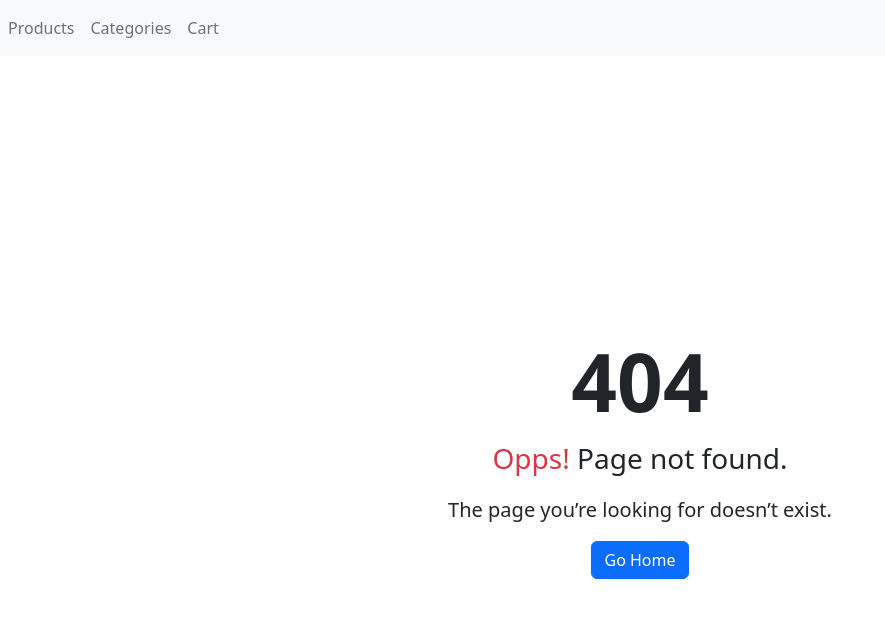
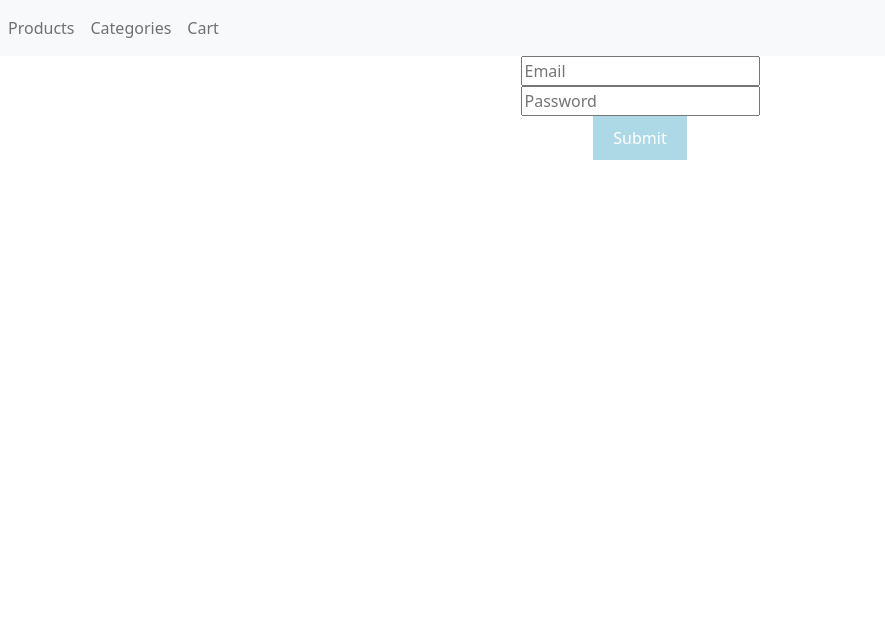
Before and after one commit to Knowledge-Streams-KS/react-e-commerce-maryam2497, a React (Create React App) app: page /loginForm in a window 1280 px wide. Before the commit this address had no page. Shown: the top 618 px of the page, without its empty margins (0-885 px from the left). Built offline with nearby package versions, Linux system fonts and the light colour scheme.

Commit message:
login page implemented

```diff
--- a/src/App.js
+++ b/src/App.js
@@ -13,7 +13,7 @@ import Checkout from './Pages/checkout/checkout';
 import UserDetailForm from './Pages/userDetailForm/userDetailForm';
 import OrderConfirmation from './Pages/orderConfirmation/orderConfirmation';
 import 'bootstrap/dist/css/bootstrap.min.css';
-import 'bootstrap/dist/js/bootstrap.min.js';
+import LoginForm from './Pages/loginForm/loginForm';
 
 function App() {
   return (
@@ -28,6 +28,7 @@ function App() {
           <Route path='userDetailForm' element={<UserDetailForm/>}></Route>
           <Route path='orderConfirmation' element={<OrderConfirmation/>}></Route>
           </Route>
+          <Route path='/loginForm' element={<LoginForm/>}></Route>
           <Route path='/' element={<Home/>}></Route>
           <Route path='/*' element={<Error/>}></Route>
         </Route></Routes>
--- a/src/Pages/home/home.jsx
+++ b/src/Pages/home/home.jsx
@@ -9,6 +9,9 @@ const Home = () => (
       <br/>
       <br/>
       <Link to="/categories">Categories</Link>
+      <br/>
+      <br/>
+      <Link to="/loginForm">Login</Link>
   </div>
 );
 
--- /dev/null
+++ b/src/Pages/loginForm/loginForm.jsx
@@ -0,0 +1,51 @@
+import React, { useState } from "react";
+import { Formik, Form, Field, ErrorMessage } from "formik";
+import * as Yup from "yup";
+
+const LoginForm = () => {
+  const [formData, setFormData] = useState({
+    email: "",
+    password: ""
+  });
+
+  const handleSubmit = values => {
+    setFormData(values);
+    console.log("Form data", formData);
+  };
+
+  const validationSchema = Yup.object().shape({
+    email: Yup.string()
+      .email("Invalid email address")
+      .required("Email is required"),
+    password: Yup.string()
+      .min(6, "Password must be at least 6 characters")
+      .required("Password is required")
+  });
+
+  return (
+    <Formik
+      initialValues={{
+        email: "",
+        password: ""
+      }}
+      onSubmit={handleSubmit}
+      validationSchema={validationSchema}
+    >
+      {({ isSubmitting }) => (
+        <Form>
+          <Field type="email" name="email" placeholder="Email" />
+          <ErrorMessage name="email" component="div" />
+          <br/>
+          <Field type="password" name="password" placeholder="Password" />
+          <ErrorMessage name="password" component="div" />
+          <br />
+          <button type="submit" disabled={isSubmitting}>
+            Submit
+          </button>
+        </Form>
+      )}
+    </Formik>
+  );
+};
+
+export default LoginForm;
```
